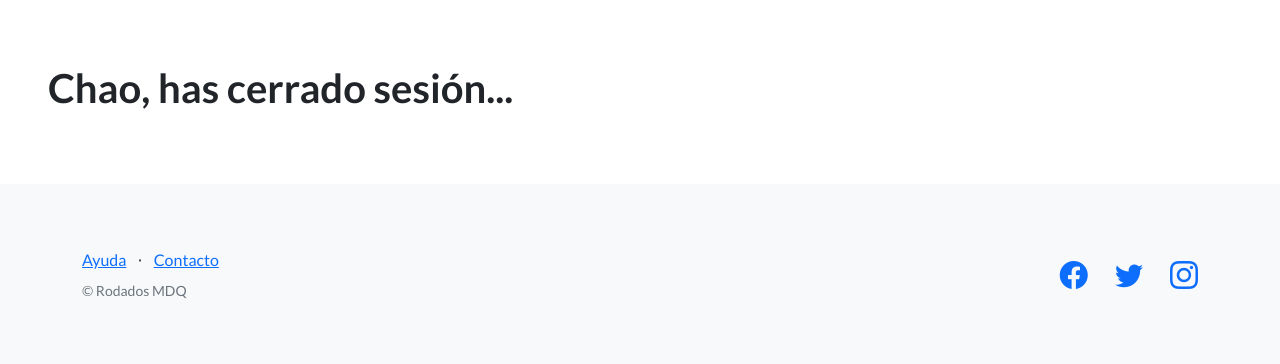
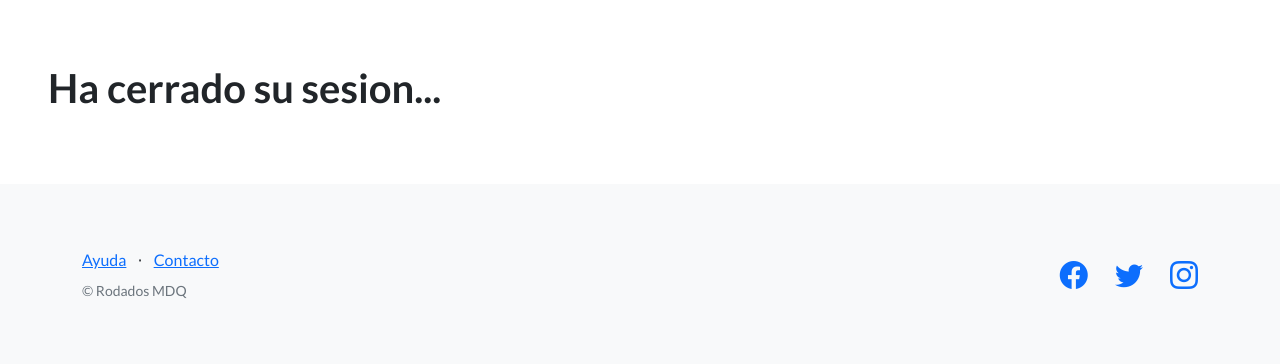
Before and after one commit to CastroLautaro1/entregafinalv2, a Django app: page /perfiles/logout/ in a window 1280 px wide. Shown: the part 66-430 px from the top of the page. Run offline with Django 4.2, Linux system fonts and the light colour scheme; some libraries are stand-ins or nearby versions.

```diff
--- a/perfiles/templates/perfiles/logout.html
+++ b/perfiles/templates/perfiles/logout.html
@@ -1,5 +1,5 @@
 {% extends "base.html" %}
 
 {% block contenido %}
-<h1>Chao, has cerrado sesión...</h1>
+<h1>Ha cerrado su sesion...</h1>
 {% endblock contenido %}
```
Also changed, not shown: db.sqlite3, requirements.txt (added).
